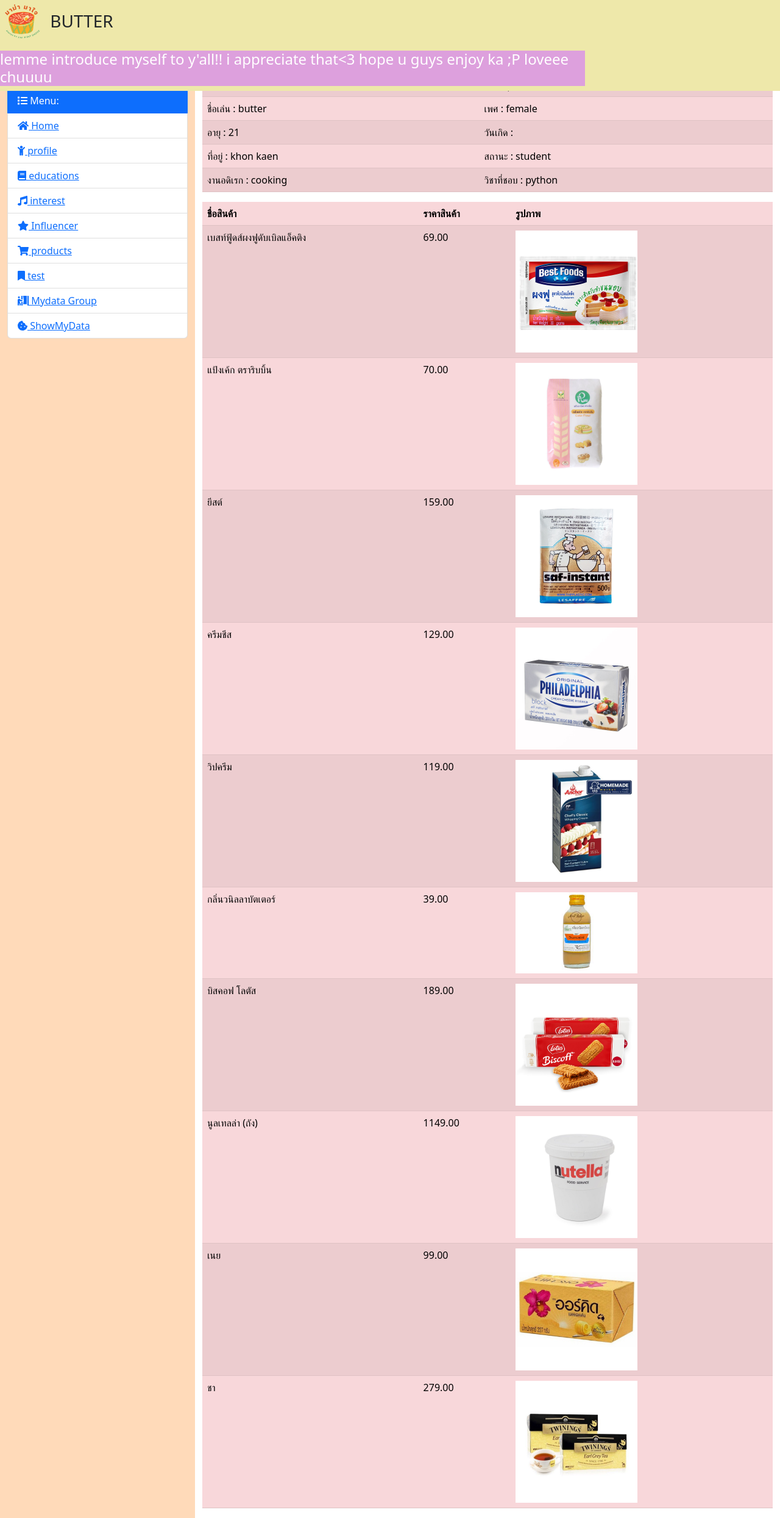
After one commit to Tunyarat098/djangoPJ650, a Django app: page /profileApp/showMyData in a window 1280 px wide. The commit adds this page. Shown: the whole page at 61% size. Run offline with Django 4.2, Linux system fonts and the light colour scheme; some libraries are stand-ins or nearby versions.

Commit message:
third commit

```diff
--- a/profileApp/urls.py
+++ b/profileApp/urls.py
@@ -1,10 +1,13 @@
 from django.urls import path
 from profileApp import views
+
 urlpatterns = [
-        path('profile', views.profile, name="profile"),
-        path('edu', views.edu, name="edu"),
-        path('interest',views.interest, name="interest"),
-        path('influ',views.influ, name="influ"),
-        path('product',views.product, name="product"),
-        path('test',views.test,name="test")
+    path('profile', views.profile, name="profile"),
+    path('edu', views.edu, name="edu"),
+    path('interest', views.interest, name="interest"),
+    path('influ', views.influ, name="influ"),
+    path('product', views.product, name="product"),
+    path('test', views.test, name="test"),
+    path('showMydataGroup', views.showMydataGroup, name='showMydataGroup'),
+    path('showMyData', views.showMyData, name="showMyData"),
 ]
--- a/profileApp/views.py
+++ b/profileApp/views.py
@@ -1,20 +1,67 @@
 from django.shortcuts import render
+
 
 # Create your views here.
 def profile(request):
     return render(request, 'profile.html')
 
+
 def edu(request):
     return render(request, 'edu.html')
+
 
 def interest(request):
     return render(request, 'interest.html')
 
+
 def influ(request):
     return render(request, 'influ.html')
+
 
 def product(request):
     return render(request, 'product.html')
 
+
 def test(request):
     return render(request, 'test.html')
+
+
+def showMydataGroup(request):
+    name = "yyy"
+    surname = "sriyowong"
+    gender = "female"
+    status = "student"
+    educations = "rmuti kkc"
+
+    return render(request, 'showMydataGroup.html',
+                  {'name': name, 'surname': surname, 'gender': gender, 'status': status, 'educations': educations})
+
+
+def showMyData(request):
+    name = "tanyarat"
+    surname = "sriyowong"
+    nickname = "butter"
+    gender = "female"
+    status = "student"
+    hometown = "khon kaen"
+    age = "21"
+    hobby = "cooking"
+    birthdate = "may 12, 2001"
+    favsubject = "python"
+    productlist = [
+        ['เบสท์ฟู้ดส์ผงฟูดับเบิลแอ็คติง', '69.00', 'images/co1.jpg'],
+        ['แป้งเค้ก ตราริบบิ้น', '70.00', 'images/co2.jpg'],
+        ['ยีสต์', '159.00', 'images/co3.jpg'],
+        ['ครีมชีส', '129.00', 'images/co4.jpg'],
+        ['วิปครีม', '119.00', 'images/co5.jpg'],
+        ['กลิ่นวนิลลาบัตเตอร์', '39.00', 'images/co6.jpg'],
+        ['บิสคอฟ โลตัส', '189.00', 'images/co7.jpg'],
+        ['นูลเทลล่า (ถัง)', '1149.00', 'images/co8.jpg'],
+        ['เนย', '99.00', 'images/co9.jpg'],
+        ['ชา', '279.00', 'images/co10.jpg'],
+
+    ]
+    return render(request, 'lab10.html',
+                  {"fname": name, "lname": surname, "nick": nickname, "gen": gender, "sta": status,
+                   "home": hometown, "old": age, "hob": hobby, "birth": birthdate, "fav": favsubject,
+                   "product": productlist})
--- /dev/null
+++ b/templates/lab10.html
@@ -0,0 +1,48 @@
+{% extends "base.html" %}
+{% load static %}
+{% block content %}
+    <div>
+        <table class="table table-danger table-striped">
+        <tbody>
+            <tr>
+                <td>ชื่อ : {{ fname }}</td>
+                <td>นามสกุล : {{ lname }}</td>
+            </tr>
+            <tr>
+                <td>ชื่อเล่น : {{ nick }}</td>
+                <td>เพศ : {{ gen  }} </td>
+            </tr>
+            <tr>
+                <td>อายุ : {{ old }}</td>
+                <td>วันเกิด : </td>
+            </tr>
+            <tr>
+                <td>ที่อยู่ : {{ home }} </td>
+                <td>สถานะ : {{ sta }} </td>
+            </tr>
+            <tr>
+                <td>งานอดิเรก : {{ hob }} </td>
+                <td>วิชาที่ชอบ : {{ fav }} </td>
+            </tr>
+        </tbody>
+    </table>
+    </div>
+    <table class="table table-danger table-striped">
+        <thead class="">
+        <tr>
+            <th scope="col">ชื่อสินค้า</th>
+            <th scope="col">ราคาสินค้า</th>
+            <th scope="col">รูปภาพ</th>
+        </tr>
+        </thead>
+        <tbody>
+        {% for listproduct in product %}
+            <tr>
+                <td>{{ listproduct.0 }}</td>
+                <td>{{ listproduct.1 }}</td>
+                <td><img src="{% static listproduct.2 %}"class="max-width: 100%; height: auto;" style="width: 200px" ></td>
+            </tr>
+        {% endfor %}
+        </tbody>
+    </table>
+{% endblock %}
--- a/templates/menu.html
+++ b/templates/menu.html
@@ -51,5 +51,18 @@
             <i class="fa fa-bookmark"></i> test
         </a>
     </li>
+
+    <li class="list-group-item">
+        <a href="{% url 'showMydataGroup' %}">
+            {#{% url=’subjectProfile’ %} อาจมาพิมพ์ทีหลังก็ได้ เนื่องจากยังไม่ได้สร้าง router ไว้ .. ไม่ต้องพิมพบ์ รรทดันี้#}
+            <i class="fa fa-person-booth"></i> Mydata Group
+        </a>
+    </li>
+        <li class="list-group-item">
+        <a href="{% url 'showMyData' %}">
+            {#{% url=’subjectProfile’ %} อาจมาพิมพ์ทีหลังก็ได้ เนื่องจากยังไม่ได้สร้าง router ไว้ .. ไม่ต้องพิมพบ์ รรทดันี้#}
+            <i class="fa fa-cookie-bite"></i> ShowMyData
+        </a>
+    </li>
 </ul>
 <br><br><br><br>
--- a/templates/product.html
+++ b/templates/product.html
@@ -13,7 +13,7 @@
 
                 </li>
             </ul>
-        </div>
+        </div>6
 
     </nav>
 
```
Also changed, not shown: templates/showMydataGroup.html (added, +48 -0 lines), static/images/co1.jpg (added), static/images/co10.jpg (added), static/images/co2.jpg (added), static/images/co3.jpg (added), static/images/co4.jpg (added), static/images/co5.jpg (added), static/images/co6.jpg (added), static/images/co7.jpg (added), static/images/co8.jpg (added), static/images/co9.jpg (added).
